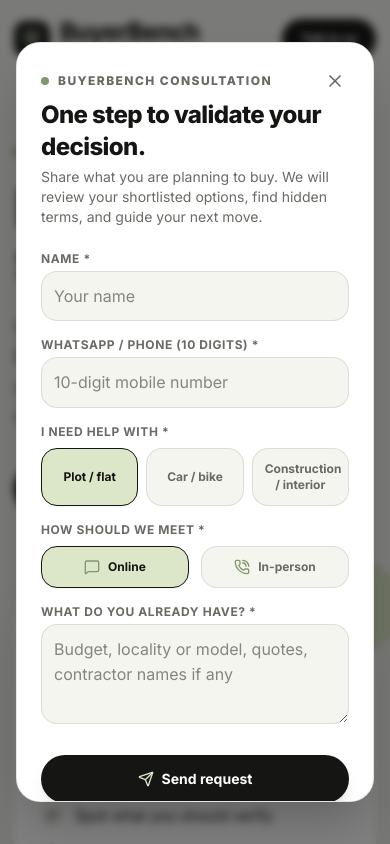
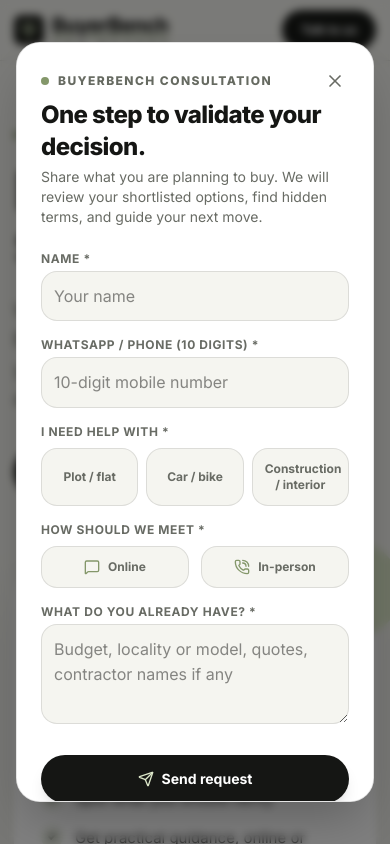
Before and after one commit to bala290498/buyer-bench-01, a Next.js app: page / in a window 390 px wide. Both pictures are taken after a click on the button "Talk to us". Shown: the top 844 px of the page. Built offline with nearby package versions, Linux system fonts and the light colour scheme.

Commit message:
Make header fixed on mobile, compact header sizing, and remove auto-selection in consultation modal

```diff
--- a/src/app/globals.css
+++ b/src/app/globals.css
@@ -40,7 +40,7 @@ a {
 }
 
 nav {
-  height: 78px;
+  height: 60px;
   display: flex;
   align-items: center;
   justify-content: space-between;
@@ -48,16 +48,16 @@ nav {
 }
 
 .brand {
-  font-size: 22px;
+  font-size: 20px;
   font-weight: 800;
   letter-spacing: -0.04em;
 }
 
 .navlinks {
   display: flex;
-  gap: 30px;
+  gap: 22px;
   align-items: center;
-  font-size: 14px;
+  font-size: 13.5px;
 }
 
 .navlinks a {
--- a/src/components/ConsultationModal.tsx
+++ b/src/components/ConsultationModal.tsx
@@ -17,22 +17,27 @@ const resolveInitialCategory = (catStr?: string) => {
   return "Plot / flat";
 };
 
-export default function ConsultationModal({ isOpen, onClose, defaultCategory = "Plot / flat" }: ModalProps) {
-  const [selectedCategory, setSelectedCategory] = useState<string>(() => resolveInitialCategory(defaultCategory));
-  const [meetOption, setMeetOption] = useState<string>("Online");
+export default function ConsultationModal({ isOpen, onClose }: ModalProps) {
+  const [selectedCategory, setSelectedCategory] = useState<string>("");
+  const [meetOption, setMeetOption] = useState<string>("");
   const [name, setName] = useState("");
   const [phone, setPhone] = useState("");
   const [notes, setNotes] = useState("");
   const [phoneError, setPhoneError] = useState("");
+  const [categoryError, setCategoryError] = useState("");
+  const [meetOptionError, setMeetOptionError] = useState("");
   const [submitted, setSubmitted] = useState(false);
   const [waLink, setWaLink] = useState("");
 
   useEffect(() => {
     if (isOpen) {
-      setSelectedCategory(resolveInitialCategory(defaultCategory));
+      setSelectedCategory("");
+      setMeetOption("");
       setPhoneError("");
+      setCategoryError("");
+      setMeetOptionError("");
     }
-  }, [isOpen, defaultCategory]);
+  }, [isOpen]);
 
   if (!isOpen) return null;
 
@@ -47,10 +52,30 @@ export default function ConsultationModal({ isOpen, onClose, defaultCategory = "
   const handleSubmit = (e: React.FormEvent) => {
     e.preventDefault();
 
+    let hasError = false;
+
+    if (!selectedCategory) {
+      setCategoryError("Please select what you need help with.");
+      hasError = true;
+    } else {
+      setCategoryError("");
+    }
+
+    if (!meetOption) {
+      setMeetOptionError("Please select how you would like to meet.");
+      hasError = true;
+    } else {
+      setMeetOptionError("");
+    }
+
     if (phone.length !== 10) {
       setPhoneError("Please enter a valid 10-digit mobile number.");
-      return;
+      hasError = true;
+    } else {
+      setPhoneError("");
     }
+
+    if (hasError) return;
 
     const formattedText = `*BuyerBench Request*
 Name: ${name}
@@ -74,7 +99,11 @@ Details: ${notes}`;
     setName("");
     setPhone("");
     setNotes("");
+    setSelectedCategory("");
+    setMeetOption("");
     setPhoneError("");
+    setCategoryError("");
+    setMeetOptionError("");
     onClose();
   };
 
@@ -158,10 +187,15 @@ Details: ${notes}`;
                       <button
                         key={cat.id}
                         type="button"
-                        onClick={() => setSelectedCategory(cat.id)}
+                        onClick={() => {
+                          setSelectedCategory(cat.id);
+                          setCategoryError("");
+                        }}
                         className={`p-3 text-center rounded-2xl border transition-all text-xs font-bold cursor-pointer ${
                           isSelected
                             ? "border-[#151614] bg-[#dce7c9] text-[#151614] shadow-xs"
+                            : categoryError
+                            ? "border-red-400 bg-[#f5f5f0] text-[#686b64] hover:border-black/30"
                             : "border-black/10 bg-[#f5f5f0] text-[#686b64] hover:border-black/30"
                         }`}
                       >
@@ -170,6 +204,9 @@ Details: ${notes}`;
                     );
                   })}
                 </div>
+                {categoryError && (
+                  <p className="text-xs text-red-500 mt-1.5 font-medium">{categoryError}</p>
+                )}
               </div>
 
               {/* How should we meet */}
@@ -188,10 +225,15 @@ Details: ${notes}`;
                       <button
                         key={opt.id}
                         type="button"
-                        onClick={() => setMeetOption(opt.id)}
+                        onClick={() => {
+                          setMeetOption(opt.id);
+                          setMeetOptionError("");
+                        }}
                         className={`flex items-center justify-center gap-2 p-3 rounded-2xl border text-xs font-bold transition-all cursor-pointer ${
                           isSelected
                             ? "border-[#151614] bg-[#dce7c9] text-[#151614] shadow-xs"
+                            : meetOptionError
+                            ? "border-red-400 bg-[#f5f5f0] text-[#686b64] hover:border-black/30"
                             : "border-black/10 bg-[#f5f5f0] text-[#686b64] hover:border-black/30"
                         }`}
                       >
@@ -201,6 +243,9 @@ Details: ${notes}`;
                     );
                   })}
                 </div>
+                {meetOptionError && (
+                  <p className="text-xs text-red-500 mt-1.5 font-medium">{meetOptionError}</p>
+                )}
               </div>
 
               {/* What do you already have? */}
--- a/src/components/Header.tsx
+++ b/src/components/Header.tsx
@@ -9,23 +9,24 @@ interface HeaderProps {
 
 export default function Header({ onOpenModal }: HeaderProps) {
   return (
-    <header className="container relative z-40">
-      <nav>
-        <a className="brand flex items-center gap-2.5 group leading-none w-fit" href="#">
-          <div className="w-9 h-9 rounded-xl bg-[#151614] flex items-center justify-center text-[#dce7c9] shadow-xs group-hover:scale-105 transition-transform overflow-hidden shrink-0">
+    <header className="sticky top-0 z-40 w-full bg-[#f5f5f0]/90 backdrop-blur-md border-b border-[#151614]/10 transition-all">
+      <div className="container">
+        <nav className="border-b-0">
+          <a className="brand flex items-center gap-2 group leading-none w-fit" href="#">
+            <div className="w-7.5 h-7.5 rounded-lg bg-[#151614] flex items-center justify-center text-[#dce7c9] shadow-xs group-hover:scale-105 transition-transform overflow-hidden shrink-0">
               <Image
                 src="/favicon.png"
                 alt="BuyerBench Icon"
-              width={36}
-              height={36}
+                width={30}
+                height={30}
                 className="w-full h-full object-cover"
               />
             </div>
             <div className="flex flex-col items-stretch">
-            <span className="underline decoration-[#84976a] decoration-2 underline-offset-4 font-extrabold text-2xl tracking-tight text-[#151614] text-center">
+              <span className="underline decoration-[#84976a] decoration-2 underline-offset-3 font-extrabold text-xl tracking-tight text-[#151614] text-center">
                 BuyerBench
               </span>
-            <div className="flex justify-between w-full text-[9px] font-black text-[#686b64] uppercase mt-1 select-none px-0.5">
+              <div className="flex justify-between w-full text-[8px] font-black text-[#686b64] uppercase mt-0.5 select-none px-0.5">
                 <span>F</span>
                 <span>O</span>
                 <span>R</span>
@@ -49,7 +50,7 @@ export default function Header({ onOpenModal }: HeaderProps) {
             <a href="#why">Why us</a>
             <button
               onClick={onOpenModal}
-            className="nav-cta cursor-pointer"
+              className="nav-cta py-2 px-4 text-xs cursor-pointer"
             >
               Talk to us
             </button>
@@ -59,12 +60,13 @@ export default function Header({ onOpenModal }: HeaderProps) {
           <div className="flex items-center gap-3 md:hidden">
             <button
               onClick={onOpenModal}
-            className="nav-cta text-xs py-2 px-3.5 cursor-pointer"
+              className="nav-cta text-xs py-1.5 px-3 cursor-pointer"
             >
               Talk to us
             </button>
           </div>
         </nav>
+      </div>
     </header>
   );
 }
```
Lines whose indentation alone changed are shown as unchanged.
